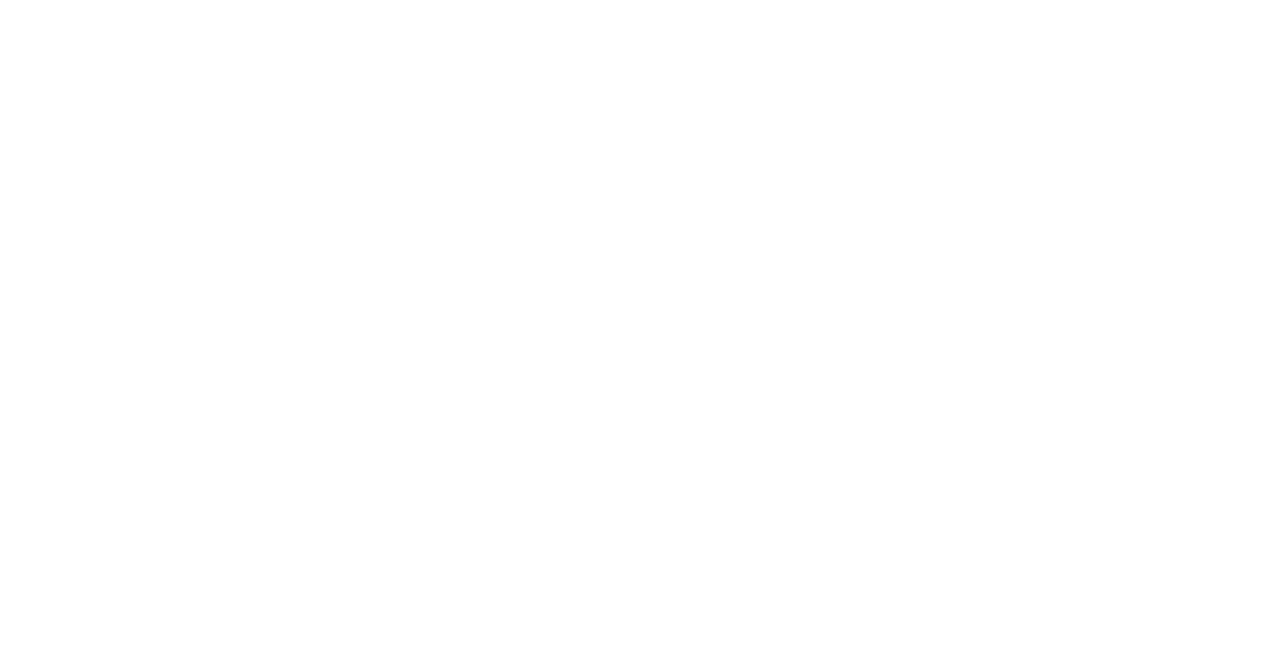
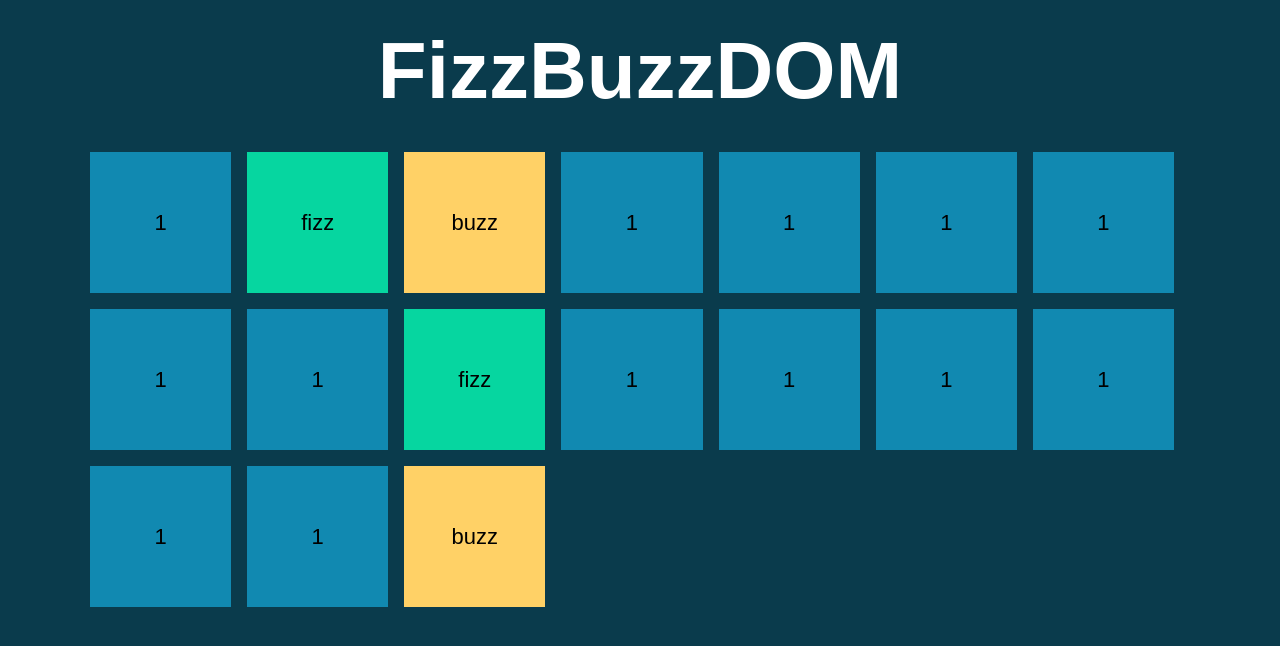
Before and after one commit to titoni-andrea/js-fizzbuzz, a plain HTML site: page index.html in a window 1280 px wide. Drawn offline with Linux system fonts and the light colour scheme.

Commit message:
stilizzato quadrati

```diff
--- a/css/style.css
+++ b/css/style.css
@@ -0,0 +1,44 @@
+* {
+    margin: 0;
+    padding: 0;
+    box-sizing: border-box;
+}
+
+body {
+    font-family: sans-serif;
+    background-color: #0A3B4C;
+}
+
+#titolo {
+    color: white;
+    text-align: center;
+    font-size: 80px;
+    margin-top: 25px;
+    margin-bottom: 35px;
+}
+
+.cont-flex {
+    display: flex;
+    flex-wrap: wrap;
+    width: 1100px;
+    margin: auto;
+    gap: 1rem;
+}
+
+.square {
+    background-color: #1189B1;
+    width: calc((100% / 7) - 1rem);
+    aspect-ratio: 1;
+    display: flex;
+    justify-content: center;
+    align-items: center;
+    font-size: 22px;
+}
+
+.fizz {
+    background-color: #06D6A0;
+}
+
+.buzz {
+    background-color: #FFD166;
+}
--- a/index.html
+++ b/index.html
@@ -1,5 +1,6 @@
 <!DOCTYPE html>
 <html lang="en">
+
 <head>
     <meta charset="UTF-8">
     <meta http-equiv="X-UA-Compatible" content="IE=edge">
@@ -7,8 +8,66 @@
     <title>FizzBuzz</title>
     <link rel="stylesheet" href="css/style.css">
 </head>
+
 <body>
+
+    <h1 id="titolo">FizzBuzzDOM</h1>
+
+    <div class="cont-flex">
+        <div class="square">
+            <p>1</p>
+        </div>
+        <div class="square fizz">
+            fizz
+        </div>
+        <div class="square buzz">
+            buzz
+        </div>
+        <div class="square">
+            <p>1</p>
+        </div>
+        <div class="square">
+            <p>1</p>
+        </div>
+        <div class="square">
+            <p>1</p>
+        </div>
+        <div class="square">
+            <p>1</p>
+        </div>
+        <div class="square">
+            <p>1</p>
+        </div>
+        <div class="square">
+            <p>1</p>
+        </div>
+        <div class="square fizz">
+            fizz
+        </div>
+        <div class="square">
+            <p>1</p>
+        </div>
+        <div class="square">
+            <p>1</p>
+        </div>
+        <div class="square">
+            <p>1</p>
+        </div>
+        <div class="square">
+            <p>1</p>
+        </div>
+        <div class="square">
+            <p>1</p>
+        </div>
+        <div class="square">
+            <p>1</p>
+        </div>
+        <div class="square buzz">
+            buzz
+        </div>
+    </div>
 
     <script type="text/javascript" src="js/main.js"></script>
 </body>
+
 </html>
```
